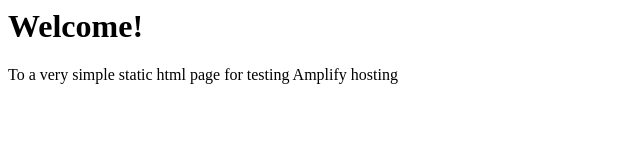
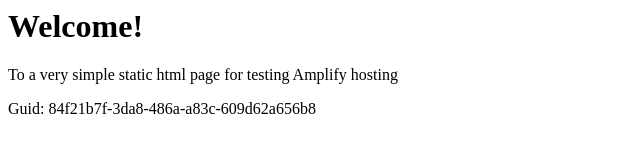
Before and after one commit to aws-aemilia-icn/Github-PR-Commit-Integration-Test-DoNotTouch-Gith-P5X5MO5I-v1-preprod-ap-northeast-2, a website: page src/index.html in a window 1280 px wide. Shown: the whole page, without its empty margins (0-640 px from the left). Drawn offline with Linux system fonts and the light colour scheme.

Commit message:
commit from integ tests

```diff
--- a/src/index.html
+++ b/src/index.html
@@ -1,3 +1,5 @@
+
+
 <html lang="en">
 
 <head>
@@ -10,6 +12,6 @@
 <body>
     <h1>Welcome!</h1>
     <p>To a very simple static html page for testing Amplify hosting</p>
-</body>
+    <p>Guid: 84f21b7f-3da8-486a-a83c-609d62a656b8</p></body>
 
 </html>
```
